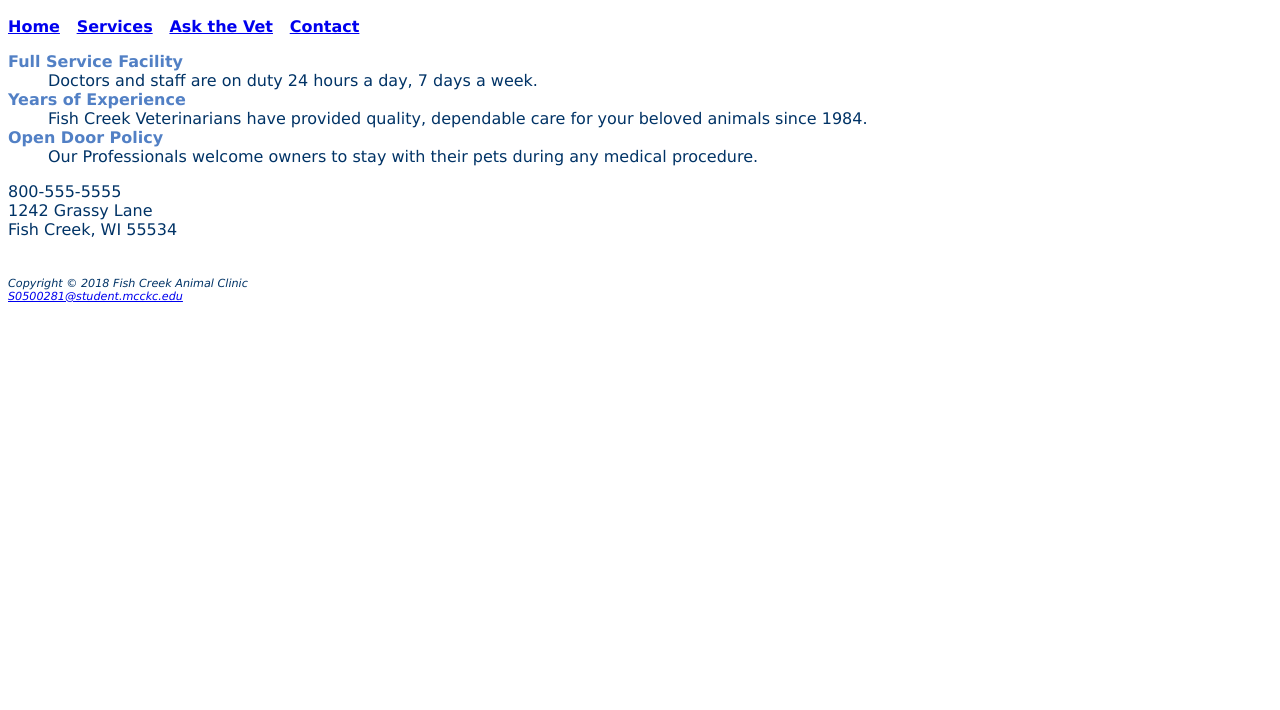
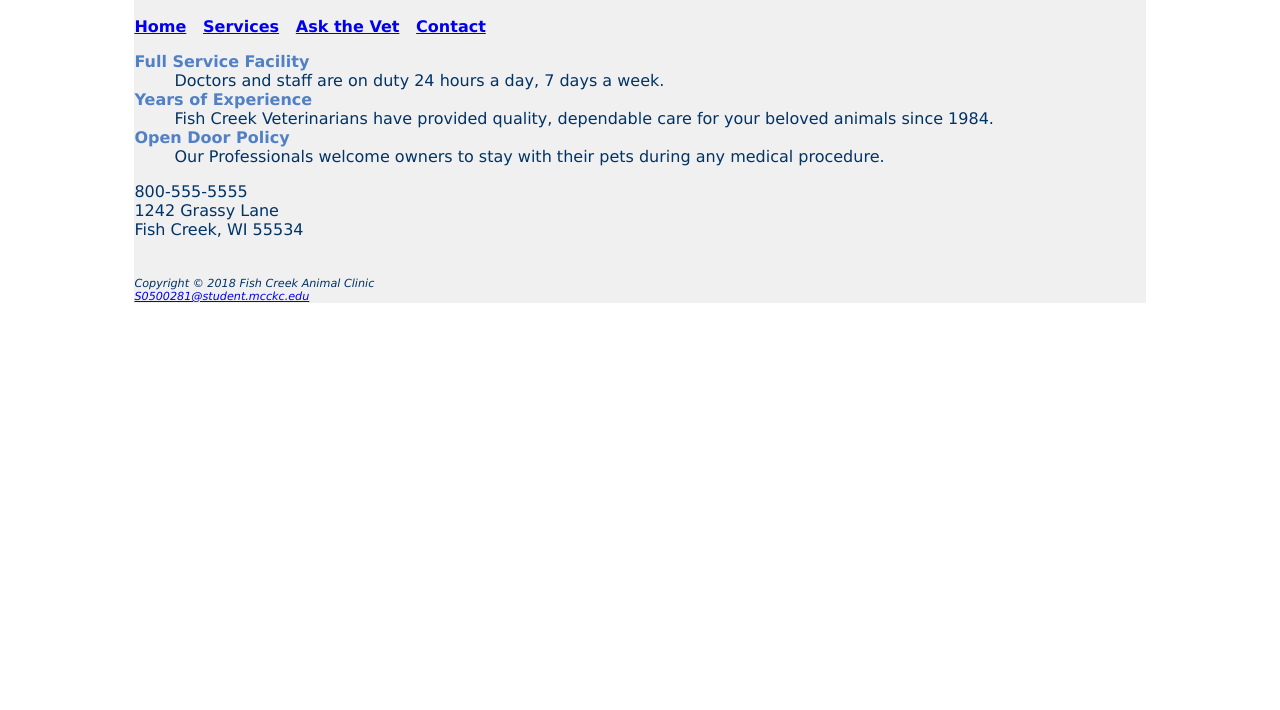
Before and after one commit to ginginb/CSIS128Ch3, a plain HTML site: page index.html in a window 1280 px wide. Shown: the part 90-800 px from the top of the page. Drawn offline with Linux system fonts and the light colour scheme.

Commit message:
updates for wrapper

```diff
--- a/fishcreek.css
+++ b/fishcreek.css
@@ -31,6 +31,13 @@ dt 	{
 		font-family: Georgia, New Times Roman, serif;
 		  }
 
+#wrapper {
+		width: 80%;
+		margin-right: auto;
+		margin-left: auto;
+		background-color: #F0F0F0;
+		}
+
 footer {
 		font-size: .70em;
 		font-style: italic;
--- a/index.html
+++ b/index.html
@@ -7,7 +7,7 @@
 <link rel="stylesheet" type="text/css" href="fishcreek.css"/>
 </head>
 
-<body>
+<body><div id="wrapper">
 <header>
 <h1>Fish Creek Animal Clinic</h1>
 </header>
@@ -43,6 +43,6 @@
 	<a href="mailto:S0500281@student.mcckc.edu">S0500281@student.mcckc.edu</a>
 </footer>
 
-
+</div>
 </body>
 </html>
```
Also changed, not shown: services.html (+2 -2 lines).
